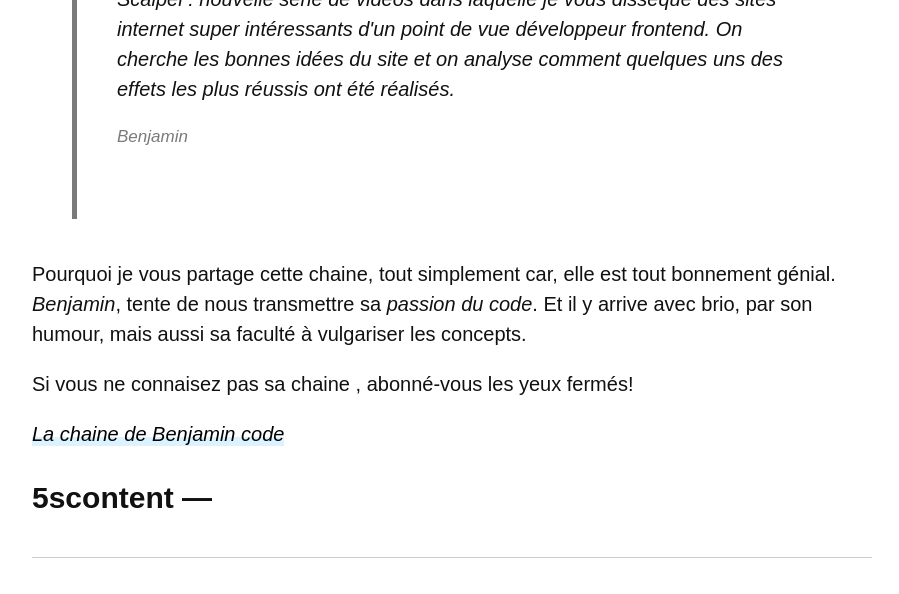
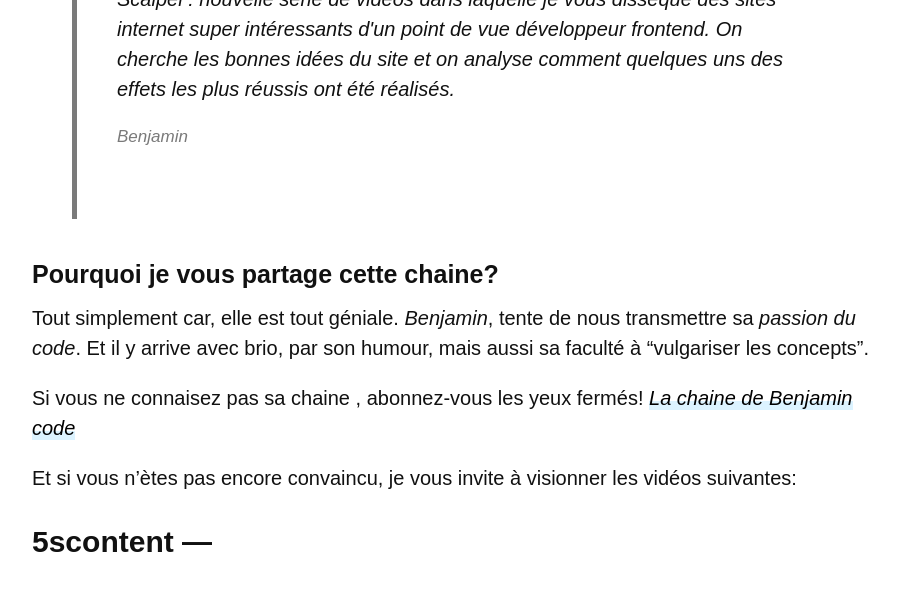
Before and after one commit to andryjohn/RJ-s-blog, a Jekyll site: the page built from _posts/2019-05-09-Best-website.md, in a window 1280 px wide and 900 px high, scrolled down 601 px, cut to the strip 0-594 px from the top of the window. Shown: the whole strip, without its empty margins (188-1087 px from the left). Built offline with Jekyll 4.4.1, drawn with Linux system fonts in a browser that asks for light colours; nearby versions of some CDN libraries; some web fonts are replaced; comment, search, counter and statistics services are not loaded.

Commit message:
benjamin

```diff
--- a/_posts/2019-05-09-Best-website.md
+++ b/_posts/2019-05-09-Best-website.md
@@ -17,14 +17,18 @@ mathjax: true
 </blockquote>
 
 
-Pourquoi je vous partage cette chaine, tout simplement car, elle est tout bonnement génial.
+### Pourquoi je vous partage cette chaine?
+
+Tout simplement car, elle est tout géniale.
 *Benjamin*, tente de nous transmettre sa *passion du code*.
-Et il y arrive avec brio, par son humour, mais aussi sa faculté à vulgariser les concepts.
+Et il y arrive avec brio, par son humour, mais aussi sa faculté à "vulgariser les concepts".
 
-Si vous ne connaisez pas sa chaine , abonné-vous les yeux fermés!
+Si vous ne connaisez pas sa chaine , abonnez-vous les yeux fermés!
+[*La chaine de Benjamin code*](https://www.youtube.com/channel/UCLOAPb7ATQUs_nDs9ViLcMw)
+
+Et si vous n'ètes pas encore convaincu, je vous invite à visionner les vidéos suivantes:
 
 
- [*La chaine de Benjamin code*](https://www.youtube.com/channel/UCLOAPb7ATQUs_nDs9ViLcMw)
 
 
 ## 5scontent ---
```
